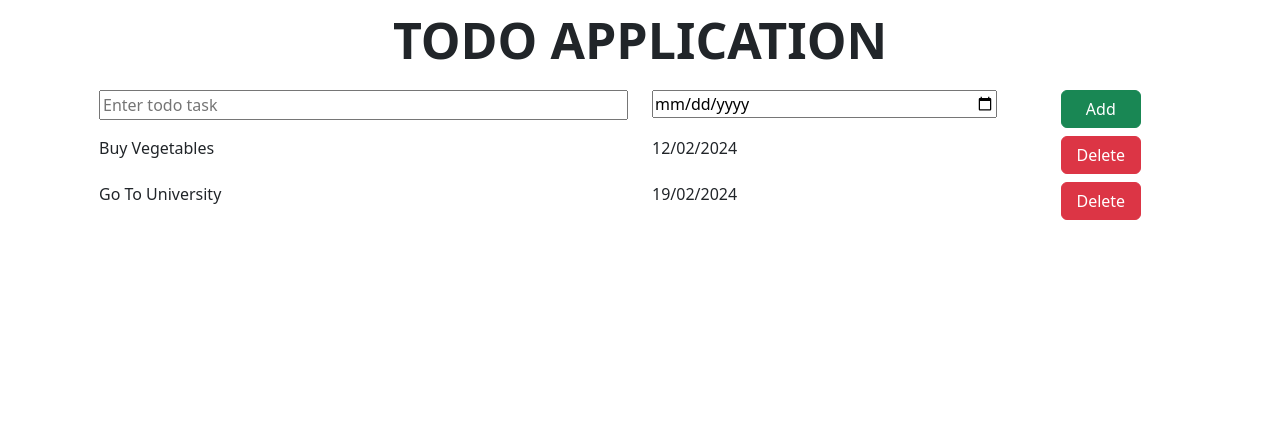
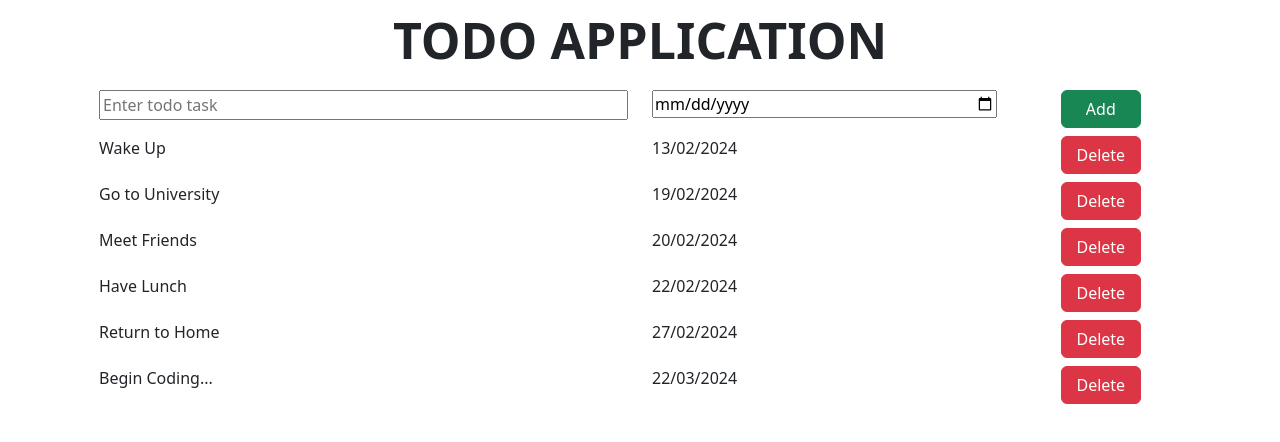
Before and after one commit to hassanshakil12/Todo-App, a React (Vite) app: page / in a window 1280 px wide. Shown: the top 442 px of the page. Built offline with nearby package versions, Linux system fonts and the light colour scheme.

Commit message:
Passed props between different components

```diff
--- a/src/App.jsx
+++ b/src/App.jsx
@@ -1,23 +1,47 @@
-import React from 'react'
-import Head from './components/Head';
-import InputComp from './components/InputComp';
-import InputItem1 from './components/InputItem1';
-import InputItem2 from './components/InputItem2';
-import "./App.css";;
+import React from "react";
+import Head from "./components/Head";
+import InputComp from "./components/InputComp";
+import TodoItem from "./components/TodoItem";
+import "./App.css";
 
 const App = () => {
+  const todoItems = [
+    {
+      name: "Wake Up",
+      date: "13/02/2024",
+    },
+    {
+      name: "Go to University",
+      date: "19/02/2024",
+    },
+    {
+      name: "Meet Friends",
+      date: "20/02/2024",
+    },
+    {
+      name: "Have Lunch",
+      date: "22/02/2024",
+    },
+    {
+      name: "Return to Home",
+      date: "27/02/2024",
+    },
+    {
+      name: "Begin Coding...",
+      date: "22/03/2024",
+    },
+  ];
   return (
     <>
       <div className="main">
         <center>
           <Head />
           <InputComp />
-        <InputItem1 />
-        <InputItem2 />
+          <TodoItem todoList={todoItems} />
         </center>
       </div>
     </>
-  )
-}
+  );
+};
 
 export default App;
--- a/src/components/InputItem1.jsx
+++ /dev/null
@@ -1,19 +0,0 @@
-import React from 'react'
-
-const InputItem1 = () => {
-  let todoName = 'Buy Vegetables';
-  let todoDate = '12/02/2024';
-  return (
-    <div className="container">
-        <div className="row Row">
-            <div className="col-6">{todoName}</div>
-            <div className="col-4">{todoDate}</div>
-            <div className="col-2 text-center">
-                <div className="btn btn-danger Btn">Delete</div>
-            </div>
-        </div>
-    </div>
-  )
-}
-
-export default InputItem1;
--- a/src/components/InputItem2.jsx
+++ /dev/null
@@ -1,19 +0,0 @@
-import React from 'react'
-
-const InputItem2 = () => {
-  let todoName = 'Go To University';
-  let todoDate = '19/02/2024';
-  return (
-    <div className="container">
-        <div className="row Row">
-            <div className="col-6">{todoName}</div>
-            <div className="col-4">{todoDate}</div>
-            <div className="col-2 text-center">
-                <div className="btn btn-danger Btn">Delete</div>
-            </div>
-        </div>
-    </div>
-  )
-}
-
-export default InputItem2;
--- /dev/null
+++ b/src/components/TodoItem.jsx
@@ -0,0 +1,14 @@
+import React from 'react'
+import TodoItems from "./TodoItems"
+
+const TodoItem = ({todoList}) => {
+  return (
+    <>
+    {todoList.map((item)=>
+        <TodoItems name={item.name} date={item.date} />
+    )}
+    </>
+  )
+}
+
+export default TodoItem
--- /dev/null
+++ b/src/components/TodoItems.jsx
@@ -0,0 +1,17 @@
+import React from "react";
+
+const InputItem2 = ({name, date}) => {
+  return (
+    <div className="container">
+      <div className="row Row">
+        <div className="col-6">{name}</div>
+        <div className="col-4">{date}</div>
+        <div className="col-2 text-center">
+          <div className="btn btn-danger Btn">Delete</div>
+        </div>
+      </div>
+    </div>
+  );
+};
+
+export default InputItem2;
```
Lines whose indentation alone changed are shown as unchanged.
